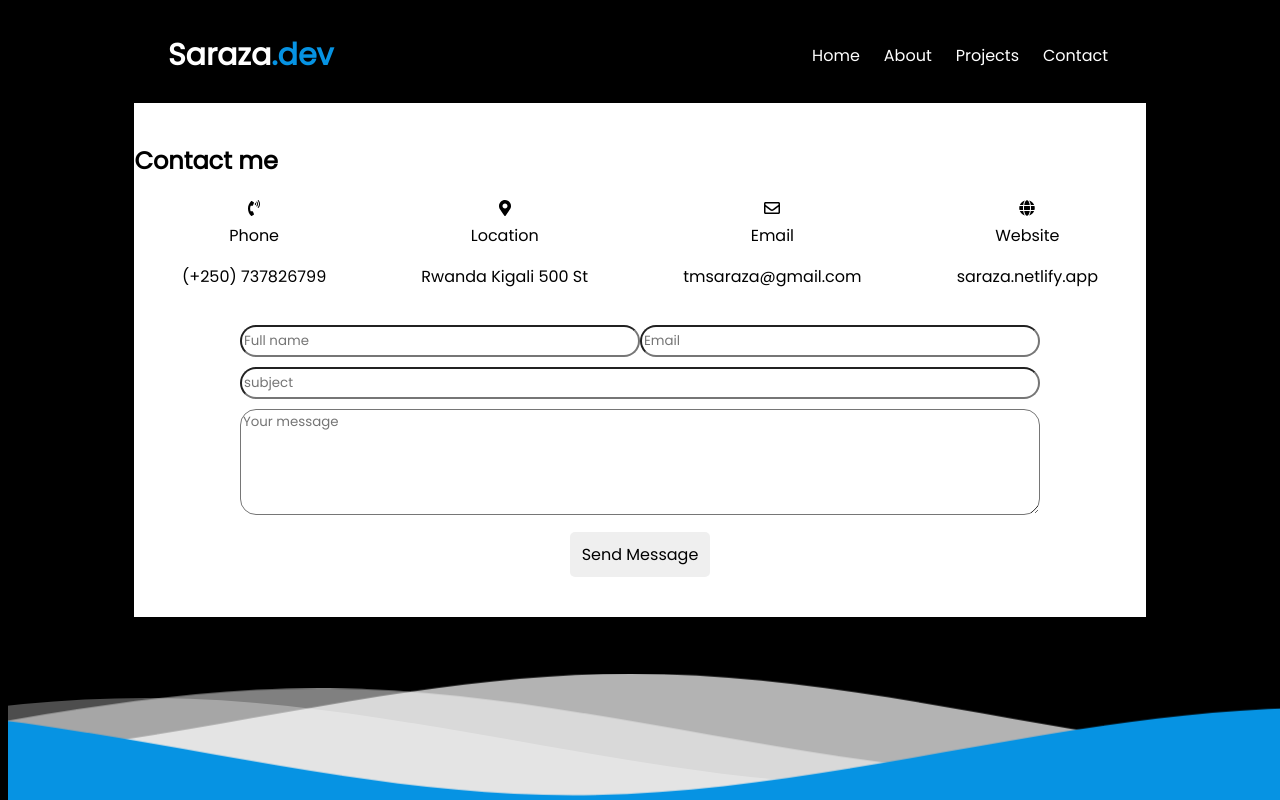
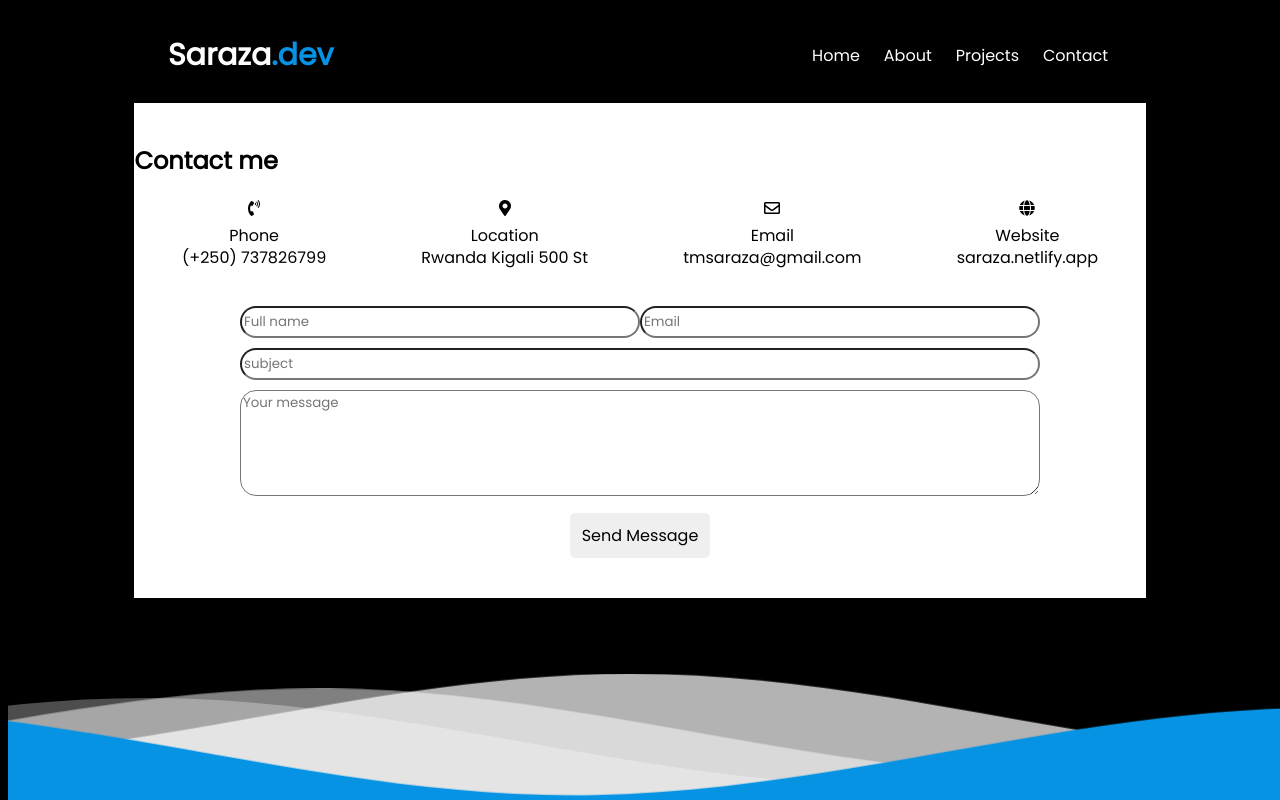
Before and after one commit to sarazaToussaint/Saraza-dev, a React (Create React App) app: page /Contact in a window 1280 px wide. Built offline with nearby package versions, Linux system fonts and the light colour scheme.

Commit message:
Reduce the margin of all p property

```diff
--- a/src/components/Contact.module.css
+++ b/src/components/Contact.module.css
@@ -14,6 +14,10 @@
   display: flex;
   flex-direction: column;
   text-align: center;
+}
+
+.info p {
+  margin-top: -3px;
 }
 
 .formContainer {
```
